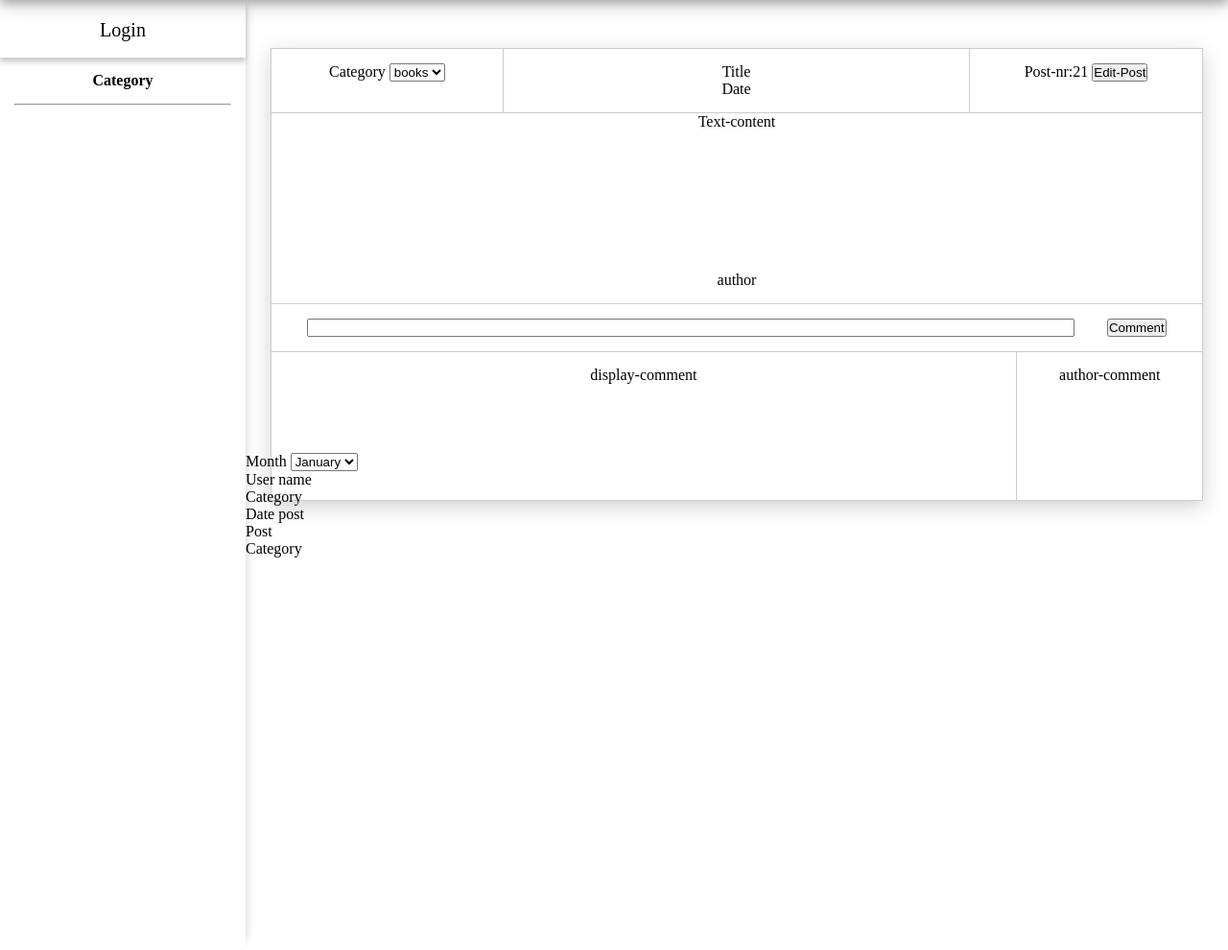
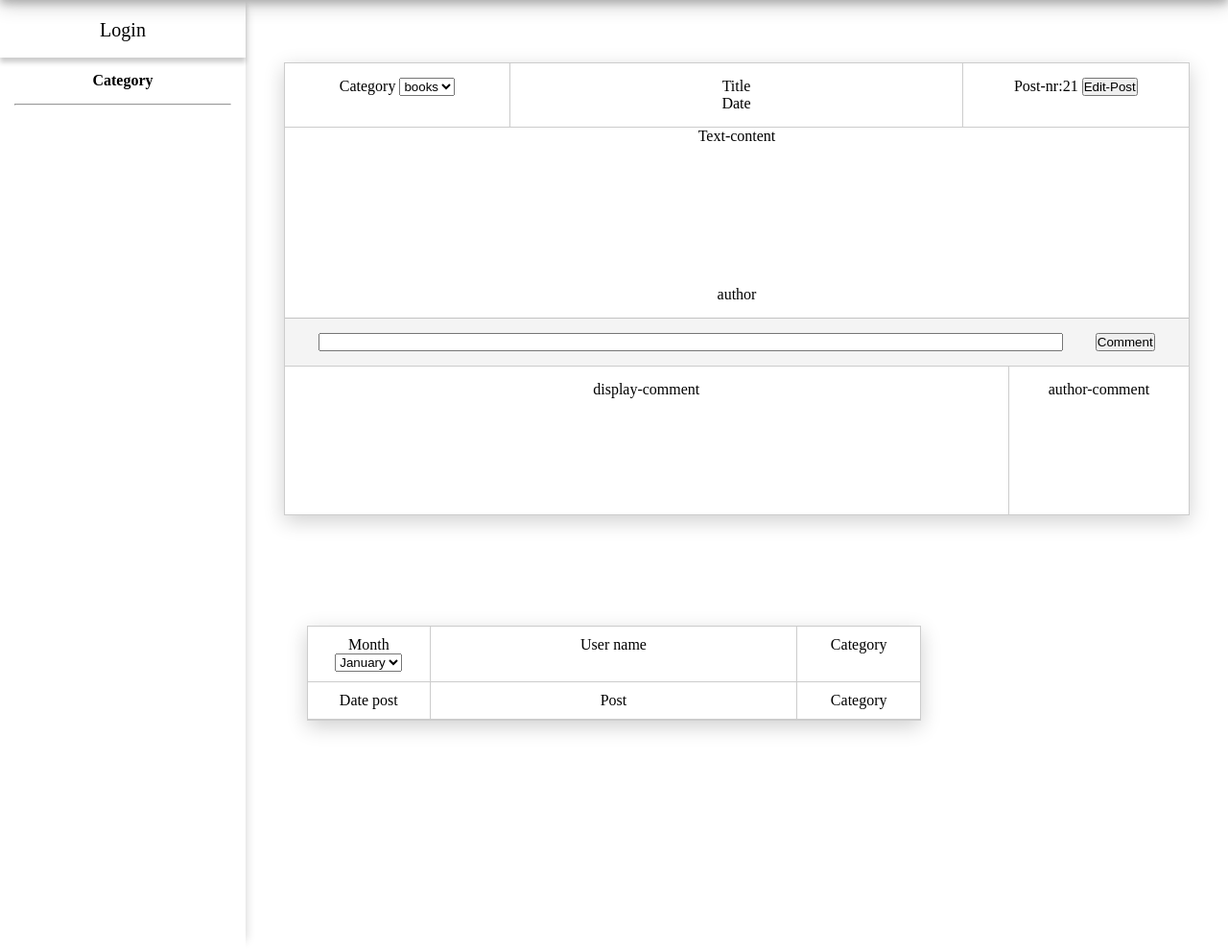
Before and after one commit to Wojtec/Blog-a-medida, a PHP site: page /main.html in a window 1280 px wide. Shown: the part 60-1050 px from the top of the page at 96% size. Run offline with PHP 8.4, Linux system fonts and the light colour scheme.

Commit message:
control panel

```diff
--- a/main.html
+++ b/main.html
@@ -127,6 +127,7 @@
         </div>
 
         <!-- Control panel -->
+        <section class="control-panel">
             <div class="control-container">
                 <div class="info-panel">
                     <div class="month-panel">
@@ -148,6 +149,8 @@
                     <div class="info-category">Category</div>
                 </div>
             </div>
+        </section>
+
 
 
     </main>
--- a/myCss.css
+++ b/myCss.css
@@ -115,6 +115,7 @@ html, body {
 /* **********POST Container*********** */
 .section-post{
     position: relative;
+    padding: 15px;
     top:50px;
     display: flex;
     flex-wrap: wrap;
@@ -122,7 +123,6 @@ html, body {
 }
 .post-container{
     box-shadow: 0 6px 20px 0 rgba(0, 0, 0, 0.19);
-
     float: left;
     width: 95%;
     height: auto;
@@ -173,6 +173,7 @@ html, body {
     min-height: 35px;
     padding: 15px;
     text-align: center;
+    background-color: rgba(149, 149, 149, 0.1);
 }
 .fourth-div input{
     width: 85%;
@@ -196,9 +197,42 @@ html, body {
     border-left: solid 1px rgba(0,0,0,0.2);
 }
 
+/* Control panel */
+.control-panel{
+    margin-top: 150px;
 
+}
+.control-container{
+    box-shadow: 0 6px 20px 0 rgba(0, 0, 0, 0.19);
+    width: 50%;
+    height: auto;
+    margin: 0 auto;
+    border: solid 1px rgba(0,0,0,0.2);
+}
+.info-panel,.control-post{
+    border-bottom: solid 1px rgba(0,0,0,0.2);
+    display: flex;
+    flex-wrap: wrap;
+    text-align: center;
+    width: 100%;
+    min-height: 30px;
+}
+.month-panel,.date-post{
+    width: 20%;
+    padding: 10px;
+    border-right: solid 1px rgba(0,0,0,0.2);
 
+}
+.user-panel,.info-post{
+    width: 60%;
+    padding: 10px;
+    border-right: solid 1px rgba(0,0,0,0.2);
 
+}
+.category-panel,.info-category{
+    width: 20%;
+    padding: 10px;
+}
 
 
 
```
Lines whose indentation alone changed are shown as unchanged.
